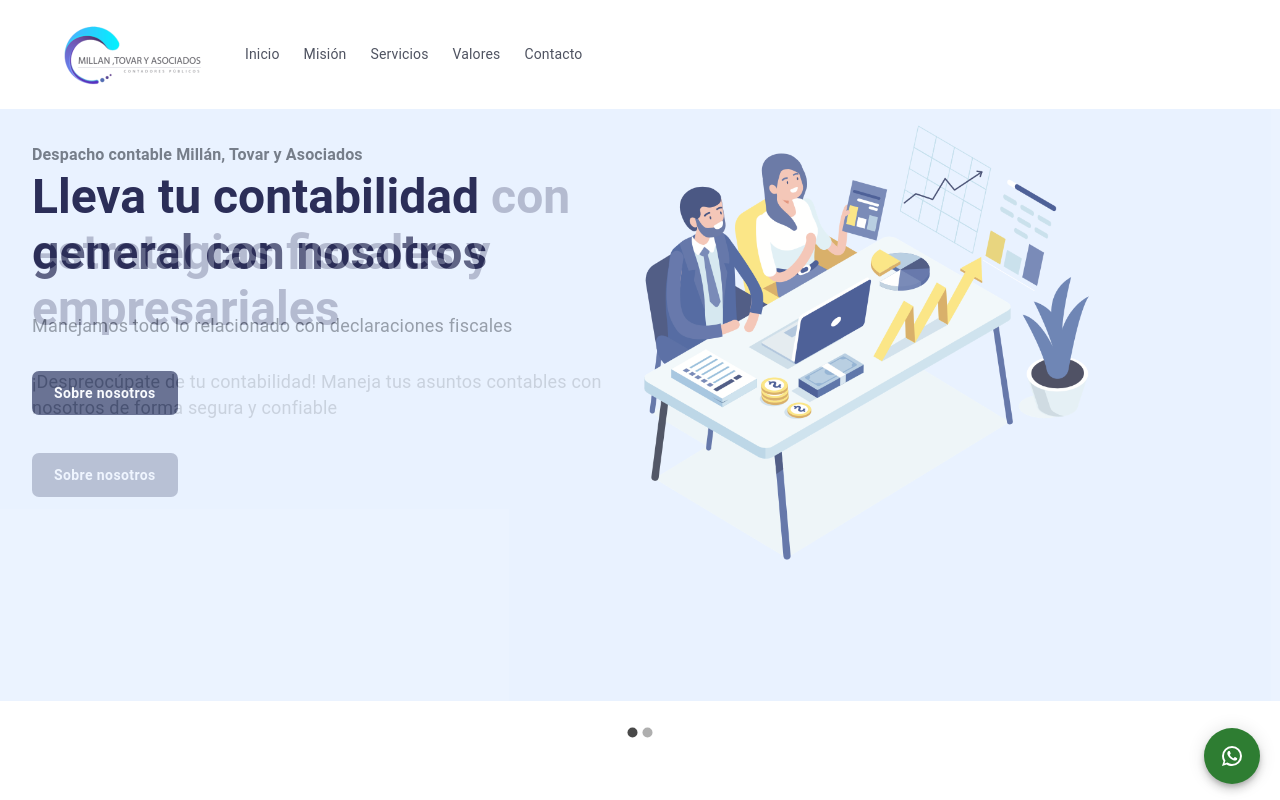
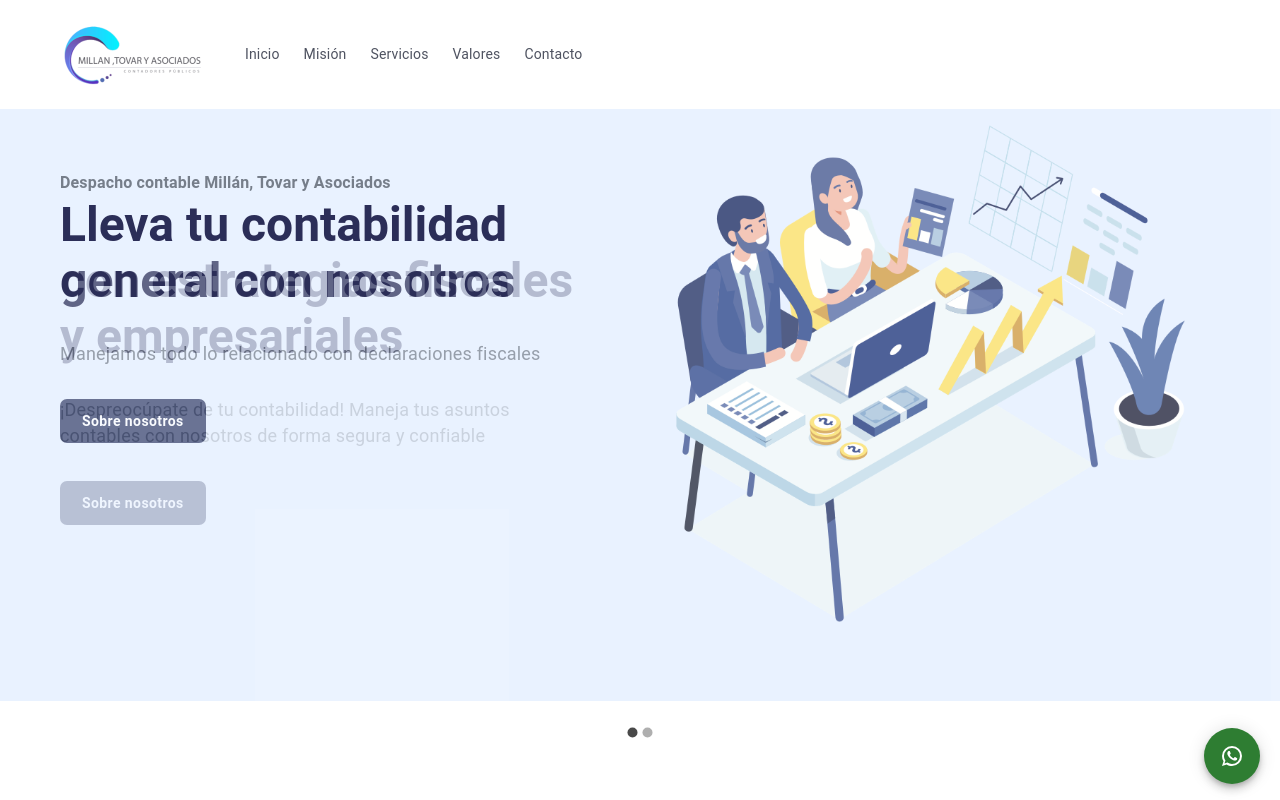
Before and after one commit to neos1lver/despacho-landing, a React (Create React App) app: page / in a window 1280 px wide. Shown: the top 800 px of the page. Built offline with nearby package versions, Linux system fonts and the light colour scheme.

Commit message:
Cambios a los slides

```diff
--- a/src/Components/Hero.jsx
+++ b/src/Components/Hero.jsx
@@ -30,10 +30,10 @@
     },
   }));
 
-  return <Box sx={{backgroundColor: "#E6F0FF", height: "75vh"}}>
+  return <Box sx={{backgroundColor: "#E6F0FF"}} height={{ xs: "950px", sm: "75vh" }}>
     <Grid container spacing={1}>
       <Grid item xs={12} sm={6}>
-        <Box sx={{flex: "1"}} m={4}>
+        <Box sx={{flex: "1"}} mx={{ xs: '30px', sm:'60px' }} my={{ xs: '30px', sm:'60px' }}>
           <Typography
             variant="subtitle1"
             fontWeight='bold'
@@ -57,7 +57,7 @@
             <img
               src={accountingImg}
               alt="despachoContable"
-              style={{ height: "70%", width: "70%", marginTop: "1rem", marginBottom: "1rem"}}
+              style={{ height: "80%", width: "80%", marginTop: "1rem", marginBottom: "1rem", marginLeft: "2rem"}}
             />
           </Box>
       </Grid>
```
